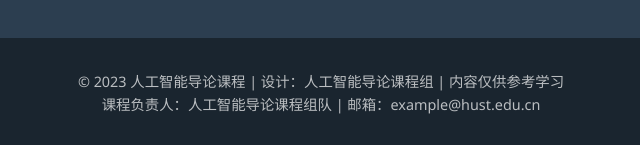
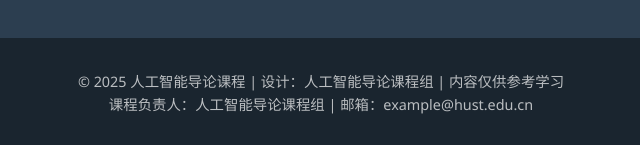
Before and after one commit to VigorousHanHan/VigorousHanHan.github.io, a plain HTML site: page index.html in a window 1280 px wide. Shown: the part 2645-2790 px from the top of the page, 319-959 px from the left. Drawn offline with Linux system fonts and the light colour scheme.

Commit message:
Update index.html

```diff
--- a/index.html
+++ b/index.html
@@ -420,7 +420,7 @@
     <nav>
         <div class="nav-container">
             <a href="index.html" class="logo">
-                <i class="fas fa-brain"></i> AI导论
+                <i class="fas fa-brain"></i> 人工智能导论
             </a>
             <ul class="nav-links">
                 <li><a href="index.html">首页</a></li>
@@ -614,8 +614,8 @@
     <!-- 页脚 -->
     <footer>
         <div class="container">
-            <p>© 2023 人工智能导论课程 | 设计：人工智能导论课程组 | 内容仅供参考学习</p>
-            <p>课程负责人：人工智能导论课程组队 | 邮箱：example@hust.edu.cn</p>
+            <p>© 2025 人工智能导论课程 | 设计：人工智能导论课程组 | 内容仅供参考学习</p>
+            <p>课程负责人：人工智能导论课程组 | 邮箱：example@hust.edu.cn</p>
         </div>
     </footer>
 
```
